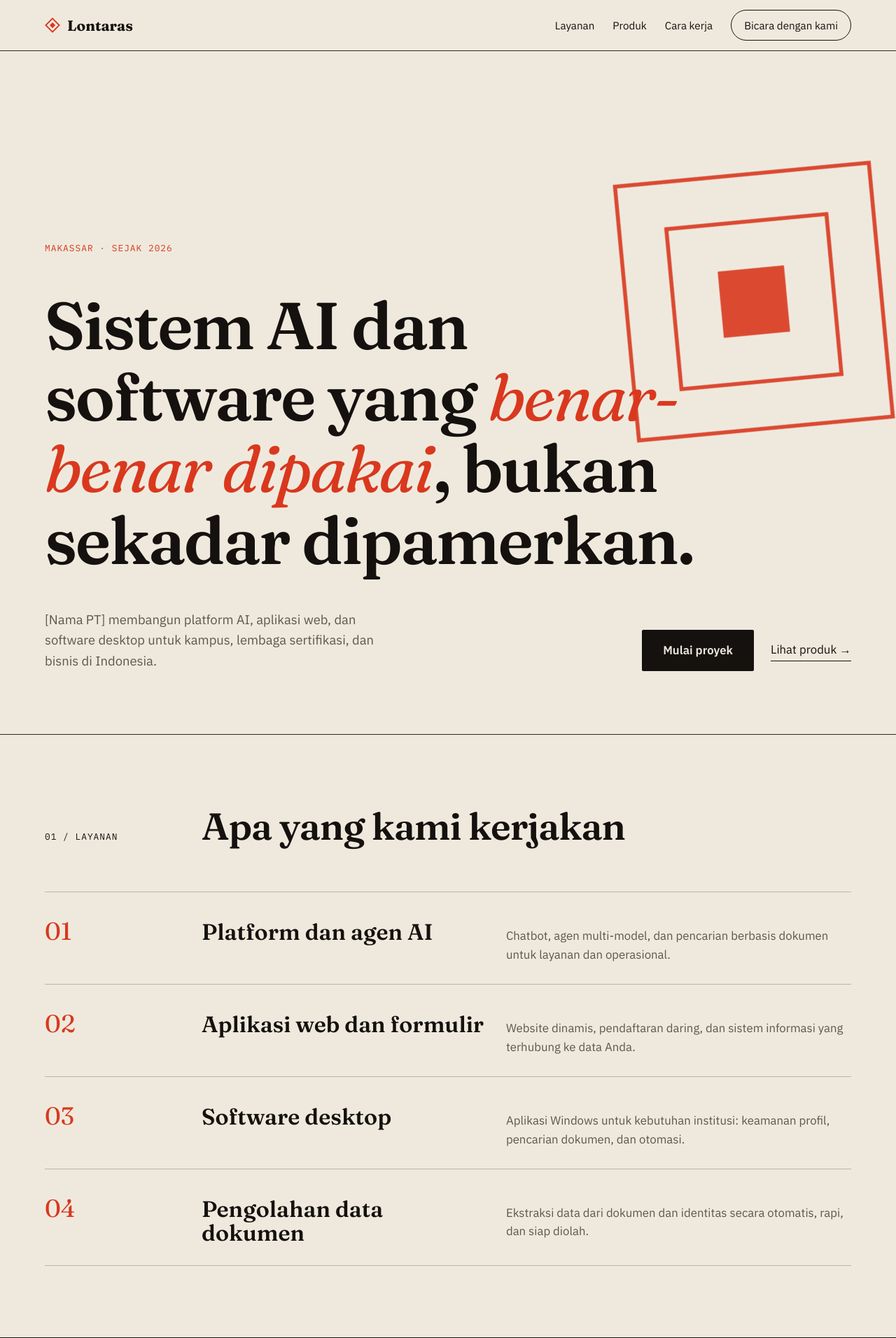
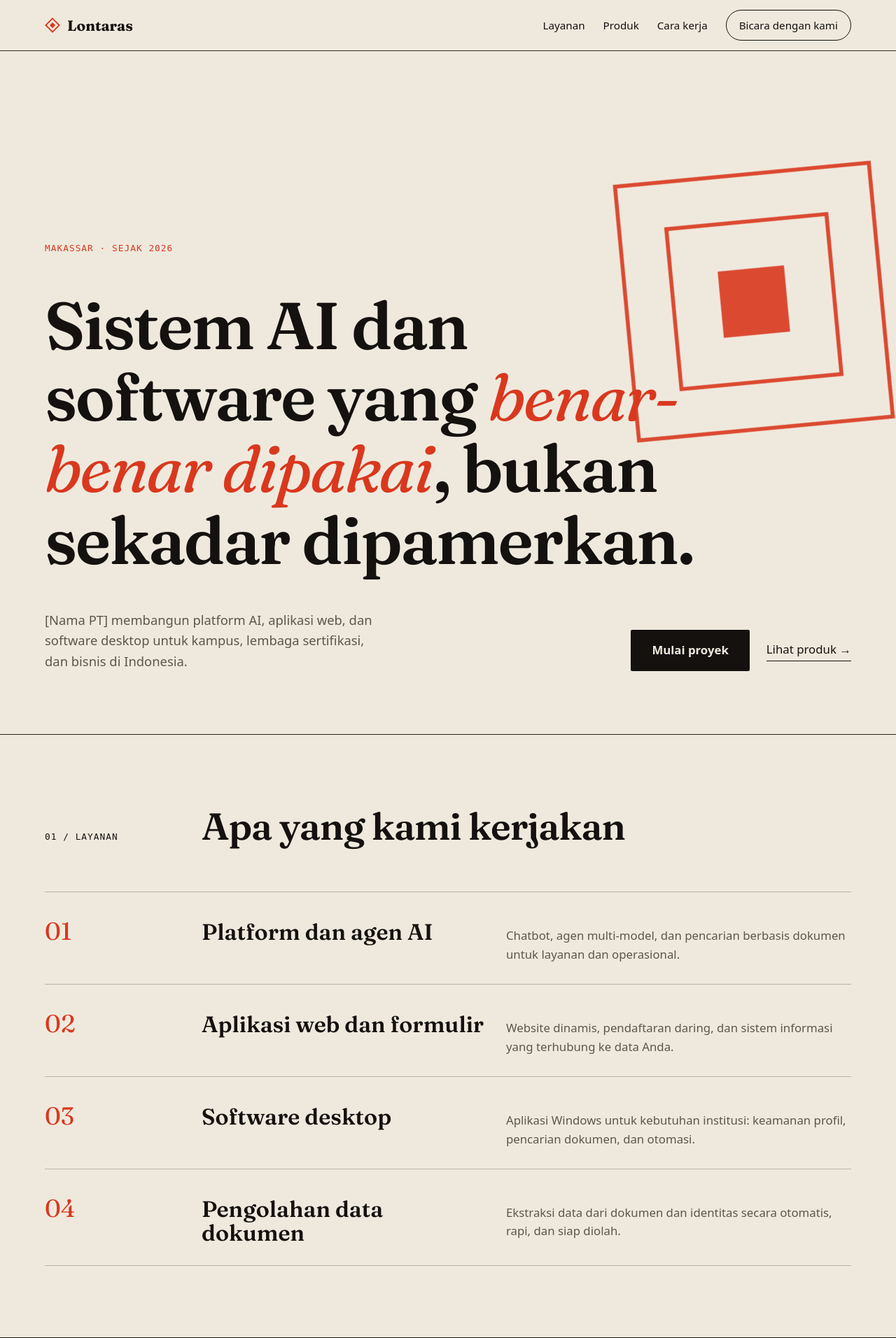
Before and after one commit to jefribuloup/lontaras, a Flask app: page / in a window 1280 px wide. Shown: the top 1912 px of the page at 70% size. Run offline with Flask 3, Linux system fonts and the light colour scheme.

Commit message:
Update base.html

```diff
--- a/templates/base.html
+++ b/templates/base.html
@@ -5,10 +5,10 @@
   <meta name="viewport" content="width=device-width, initial-scale=1">
   <title>{% block title %}Lontaras{% endblock %}</title>
   <meta name="description" content="{% block description %}Platform AI, aplikasi web, dan software desktop dari Makassar.{% endblock %}">
-  <meta name="theme-color" content="#efe9dd">
+  <meta name="theme-color" content="#F6EFE4">
   <link rel="preconnect" href="https://fonts.googleapis.com">
   <link rel="preconnect" href="https://fonts.gstatic.com" crossorigin>
-  <link href="https://fonts.googleapis.com/css2?family=Fraunces:ital,opsz,wght@0,9..144,300..800;1,9..144,300..800&family=IBM+Plex+Mono:wght@400;500&family=IBM+Plex+Sans:wght@400;500;600&display=swap" rel="stylesheet">
+  <link href="https://fonts.googleapis.com/css2?family=Fraunces:ital,opsz,wght@0,9..144,300..800;1,9..144,300..800&family=DM+Sans:wght@400;500;600;700&display=swap" rel="stylesheet">
   <link rel="stylesheet" href="{{ url_for('static', filename='css/style.css') }}">
 </head>
 <body>
@@ -32,6 +32,8 @@
     {% block content %}{% endblock %}
   </main>
 
+  <div class="songket" aria-hidden="true"></div>
+
   <footer class="foot">
     <div class="foot-word" aria-hidden="true">Lontaras</div>
     <div class="foot-row">
```
